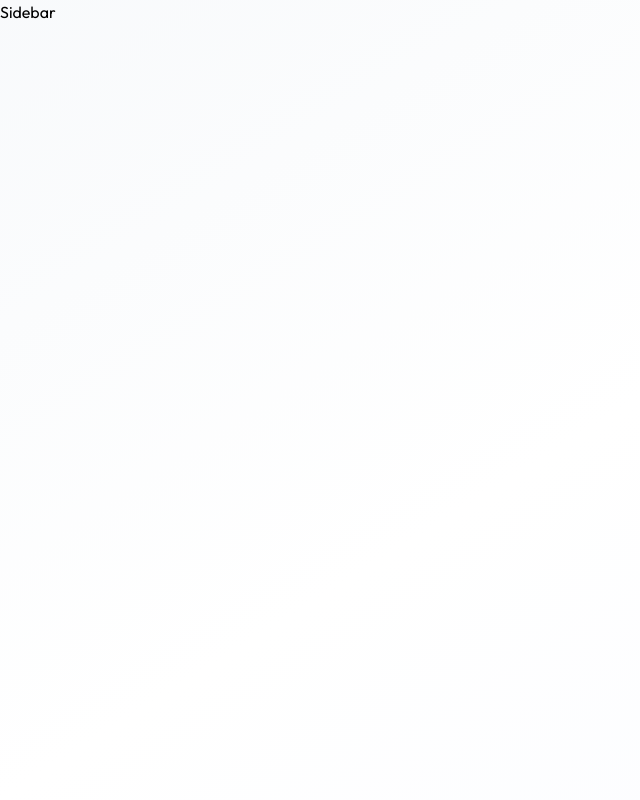
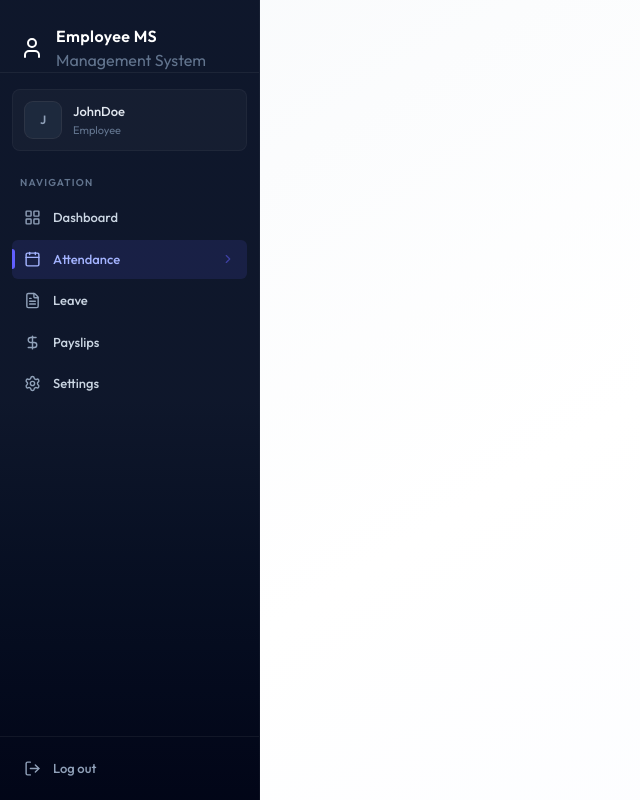
Before and after one commit to Amansingh1434/fullstack-ems, a React (Vite) app in the folder client/: page /attendance in a window 1280 px wide. Shown: the whole page, without its empty margins (0-640 px from the left). Built offline with nearby package versions, Linux system fonts and the light colour scheme.

Commit message:
sidebar UI completed

```diff
--- /dev/null
+++ b/client/src/components/Sidebar.jsx
@@ -0,0 +1,123 @@
+import React, { useEffect, useState } from 'react'
+import {href, Link, useLocation} from 'react-router-dom'
+import { dummyProfileData } from '../assets/assets'
+import { CalendarIcon, ChevronRightIcon, DollarSignIcon, FileTextIcon, LayoutGridIcon, LogOutIcon, MenuIcon, SettingsIcon, UserIcon, XIcon} from 'lucide-react'
+
+const Sidebar = () => {
+    const {pathname} = useLocation()
+    const [userName, setUserName] = useState('')
+    const [mobileOpen, setMobileOpen] = useState(false)
+    useEffect(()=>{
+        setUserName(dummyProfileData.firstName + ""+dummyProfileData.lastName)
+    },[])
+
+    //close mobile sidebar on route change
+
+    useEffect(()=>{
+       setMobileOpen(false)
+    },[pathname])
+    const role="" || "EMPLOYEE"
+    const navItems=[
+        {name:"Dashboard",href:"/dashboard",icon:LayoutGridIcon},
+        role==="ADMIN"?
+        {name:"Employees",href:"/employees",icon:UserIcon}:
+        {name:"Attendance",href:"/attendance",icon:CalendarIcon},
+        {name:"Leave",href:"/leave",icon:FileTextIcon},
+        {name:"Payslips",href:"/payslips",icon:DollarSignIcon},
+        {name:"Settings",href:"/settings",icon:SettingsIcon}
+    ]
+    const handelLogout=()=>{
+        window.location.href="/login"
+    }
+    const sidebarContent=(
+        <>
+         {/* Brand header */}
+         <div className=' px-5 pt-6 border-b border-white/6'>
+            <div className=' flex items-center justify-between'>
+                 <div className='flex items-center gap-3'>
+                    <UserIcon className=' text-white size-6'/>
+                    <div>
+                    <p className=' font-semibold text[13px] text-white tracking-wide'>Employee MS</p>
+                    <p className=' text[11px] text-slate-500'>Management System</p>
+                 </div>
+                 </div>
+                 {/* Colse button on mobile */}
+                  <button className=' lg:hidden text-slate-400 hover:text-white p-1' onClick={()=>setMobileOpen(false)}>
+                    <XIcon size={20}/>
+                  </button>
+            </div>
+         </div>
+         {/* user profile card */}
+         {userName && (
+            <div className=' mx-3 mt-4 mb-1 p-3 rounded-lg bg-white/3 border border-white/4'>
+            <div className=' flex items-center gap-3'>
+                <div className=' w-9 h-9 rounded-lg bg-slate-800 flex items-center justify-center ring-1 ring-white/10 shrink-0'>
+                    <span className=' text-slate-400 text-xs font-semibold'>
+                        {userName.charAt(0).toUpperCase()}
+                    </span>
+                </div>
+                <div className=' min-w-0'>
+                    <p className=' text-[13px] font-medium text-slate-200 truncate'>{userName}</p>
+                    <p className=' text-[11px] text-slate-500 truncate'>{role==="ADMIN" ? "Adminstrator":"Employee"}</p>
+                </div>
+            </div>
+
+            </div>
+                     )
+
+         }
+         {/* Section label */}
+         <div className=' px-5 pt-5 pb-2'>
+            <p className=' text-[10px] font-semibold uppercase tracking-[0.12em] text-slate-500'>Navigation</p>
+         </div>
+         {/* Navigation list */}
+         <div className=' flex-1 px-3 space-y-0.5 overflow-y-auto'>
+            {navItems.map((item)=>{
+            const isActive = pathname.startsWith(item.href)
+            return(
+                <Link key={item.name} to={item.href} className={`group flex items-center gap-3 px-3 py-2.5 rounded-md text-[13px] font-medium transition-all duration-150 relative ${isActive ? " bg-indigo-500/12 text-indigo-300 " :" text-slate-300 hover:text-white hover:bg-white/4 "}`}>
+                    {isActive && <div className=' absolute left-0 top-1/2 -translate-y-1/2 w-[3px] h-5 rounded-r-full bg-indigo-500'/>}
+                    <item.icon className={`w-[17px] h-[17px] shrink-0 ${isActive?" text-indigo-300" :" text-slate-400 group-hover:text-slate-300"}`}/>
+                    <span className='flex-1'>{item.name}</span>
+                    {isActive && <ChevronRightIcon className=' w-3.5 h-3.5 text-indigo-500/50'/>}
+                </Link>
+            )
+            })}
+         </div>
+         {/* Logout */}
+         <div className=' p-3 border-t border-white/6'>
+            <button onClick={handelLogout} className=' flex items-center gap-3 w-full px-3 py-2.5 rounded-md text-[13px] font-medium text-slate-400 hover:text-rose-400 hover:bg-rose-500/8 transition-all duration-150'>
+                <LogOutIcon className=' w-[17px] h-[17px]'/>
+                <span>Log out</span>
+            </button>
+         </div>
+        </>
+    )
+
+  return (
+    <>
+      {/* mobile hamburger button  */}
+      <button onClick={()=>setMobileOpen(true)} className=' lg:hidden fixed top-4 left-4 z-50 p-2 bg-slate-900 text-white rounded-lg shadow-lg border border-white/10'>
+        <MenuIcon size={20}/>
+      </button>
+      {/* Moble overlay */}
+      {mobileOpen &&<div className=' lg:hidden fixed inset-0 bg-black/60 backdrop-blur-sm z-40' onClick={()=>setMobileOpen(false)}/>}
+
+      {/* sidebar destop */}
+      <aside className=' hidden lg:flex flex-col h-full w-[260px] bg-linear-to-b from-slate-900 via-slate-900 to-slate-950 text-white shrink-0 border-r border-white/4 '>
+        {sidebarContent}
+      </aside>
+      {/* Sidebar mobile */}
+     <aside
+  className={`lg:hidden fixed inset-y-0 left-0 w-72 bg-linear-to-b
+  from-slate-900 via-slate-900 to-slate-950 text-white z-50 flex flex-col
+  transform transition-transform duration-300
+  ${mobileOpen ? "translate-x-0" : "-translate-x-full"}`}
+>
+        {sidebarContent}
+     </aside>
+    </>
+  )
+}
+
+export default Sidebar
--- a/client/src/pages/Layout.jsx
+++ b/client/src/pages/Layout.jsx
@@ -1,9 +1,10 @@
 import { Outlet } from "react-router-dom"
+import Sidebar from "../components/Sidebar"
 
 const Layout = () => {
   return (
     <div className=" flex h-screen bg-linear-to-br from-slate-50 via-white to-indigo-50/30">
-      <p>Sidebar</p>
+     <Sidebar/>
       <main className="flex-1 overflow-y-auto">
         <div  className=" p-4 pt-16 sm:p-6 sm:pt-6 lg:p-8 max-w-400 mx-auto">
           <Outlet/>
```
